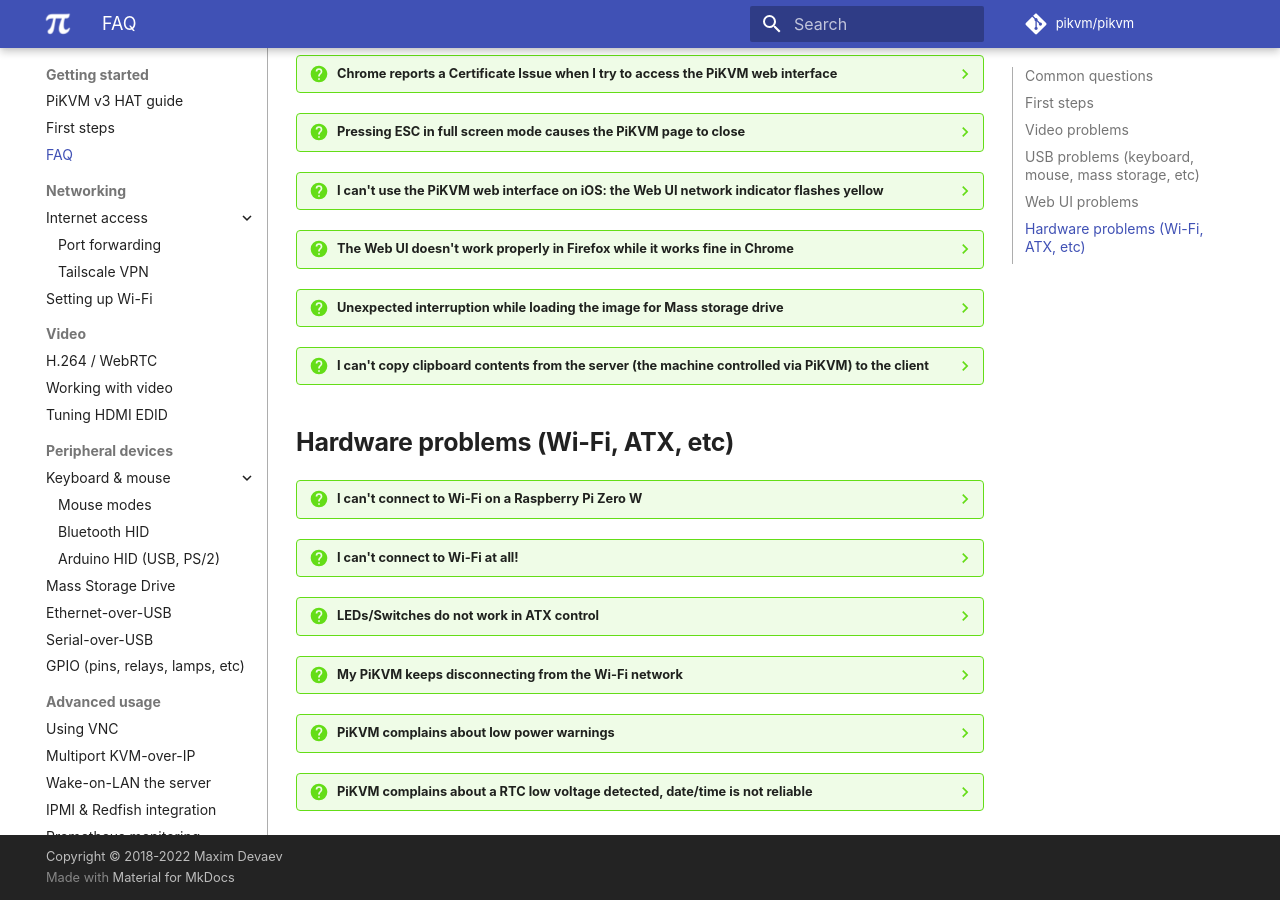
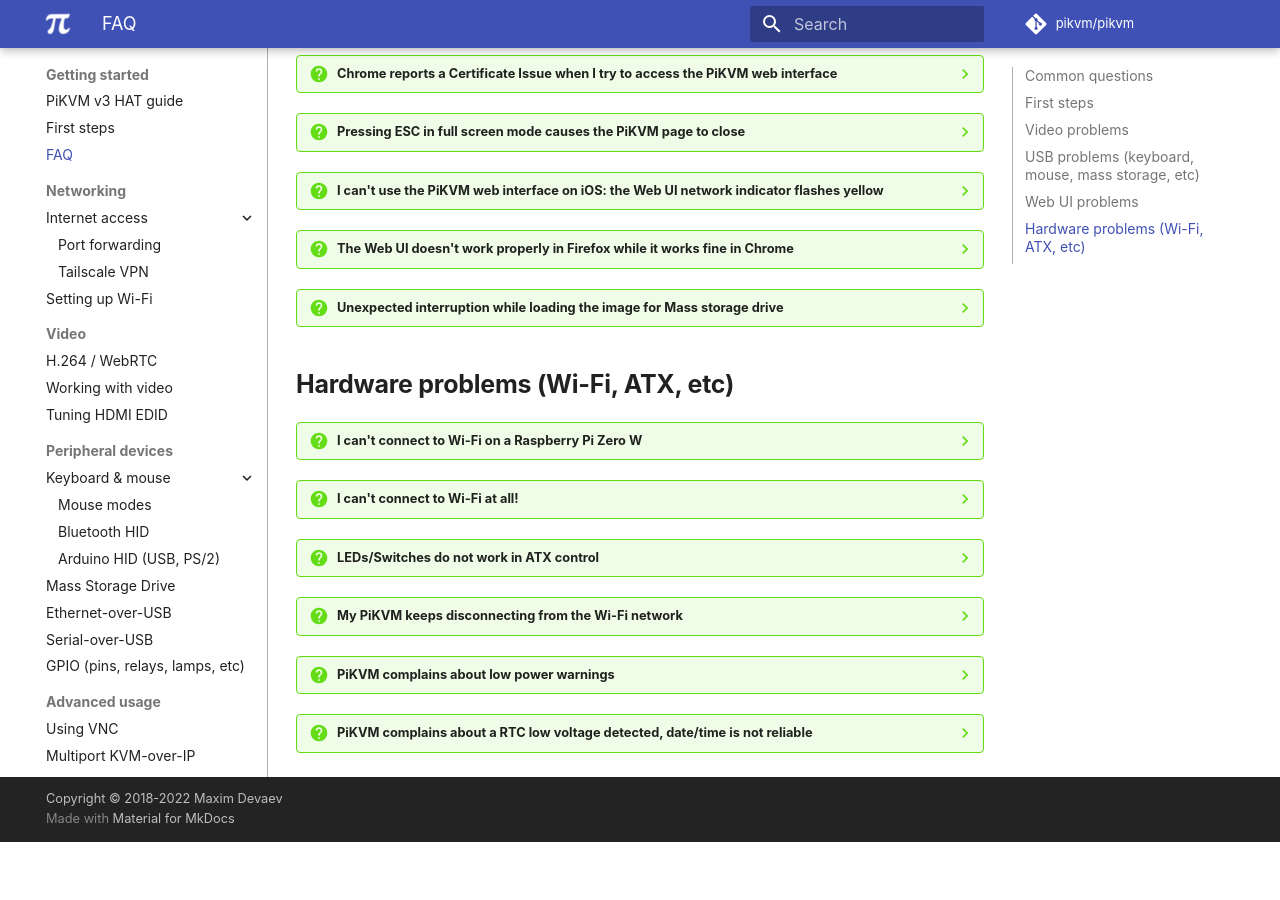
Before and after one commit to pikvm/pikvm, an MkDocs documentation site: the page built from docs/faq.md, in a window 1280 px wide and 900 px high, scrolled down 3510 px. Built offline with MkDocs 1.6.1 and Material for MkDocs 9.7.7, drawn with Linux system fonts in a browser that asks for light colours; some web fonts are replaced; comment, search, counter and statistics services are not loaded; after the commit the page ends 4352 px from its top, so only the background shows below that.

```diff
--- a/docs/faq.md
+++ b/docs/faq.md
@@ -415,10 +415,6 @@
     If problems occur when uploading even a small disk image it may be due to unstable network operation or antivirus software. It is well known that Kaspersky antivirus cuts off PiKVM connections during uploading, so you should add the PiKVM website to Kaspersky's list of exceptions or not filter web requests with the antivirus. Antivirus programs can also affect the performance of certain interface elements, for example the quality slider. For Kaspersky, the steps to add the network address of PiKVM's website to the exclusion list is: `Protection -> Private browsing -> Categories and exclusions -> Exclusions`.
 
 
-??? question "I can't copy clipboard contents from the server (the machine controlled via PiKVM) to the client"
-    The clipboard only works from the client to the server not vice versa. There is currently no way to do this, as PiKVM has no access to the managed server's state other than via USB and video.
-
-
 ## Hardware problems (Wi-Fi, ATX, etc)
 
 ??? question "I can't connect to Wi-Fi on a Raspberry Pi Zero W"
```
